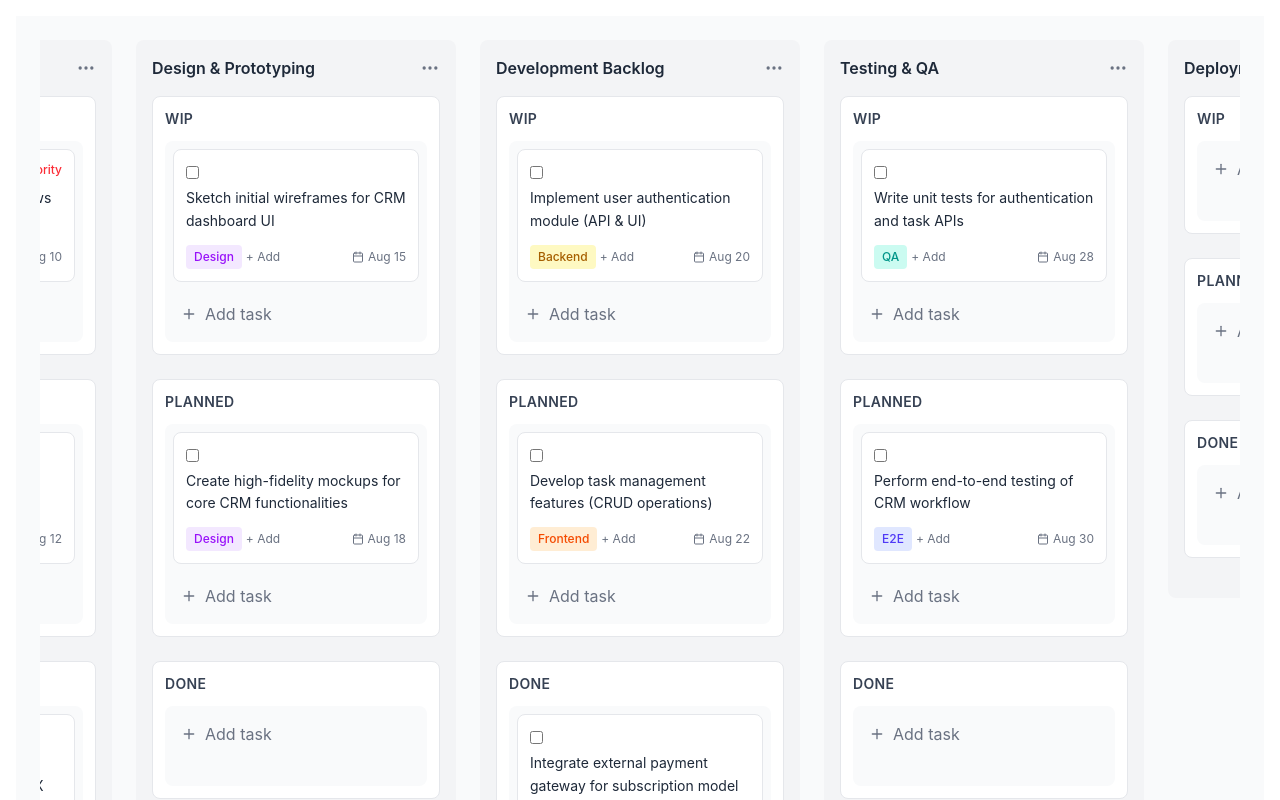
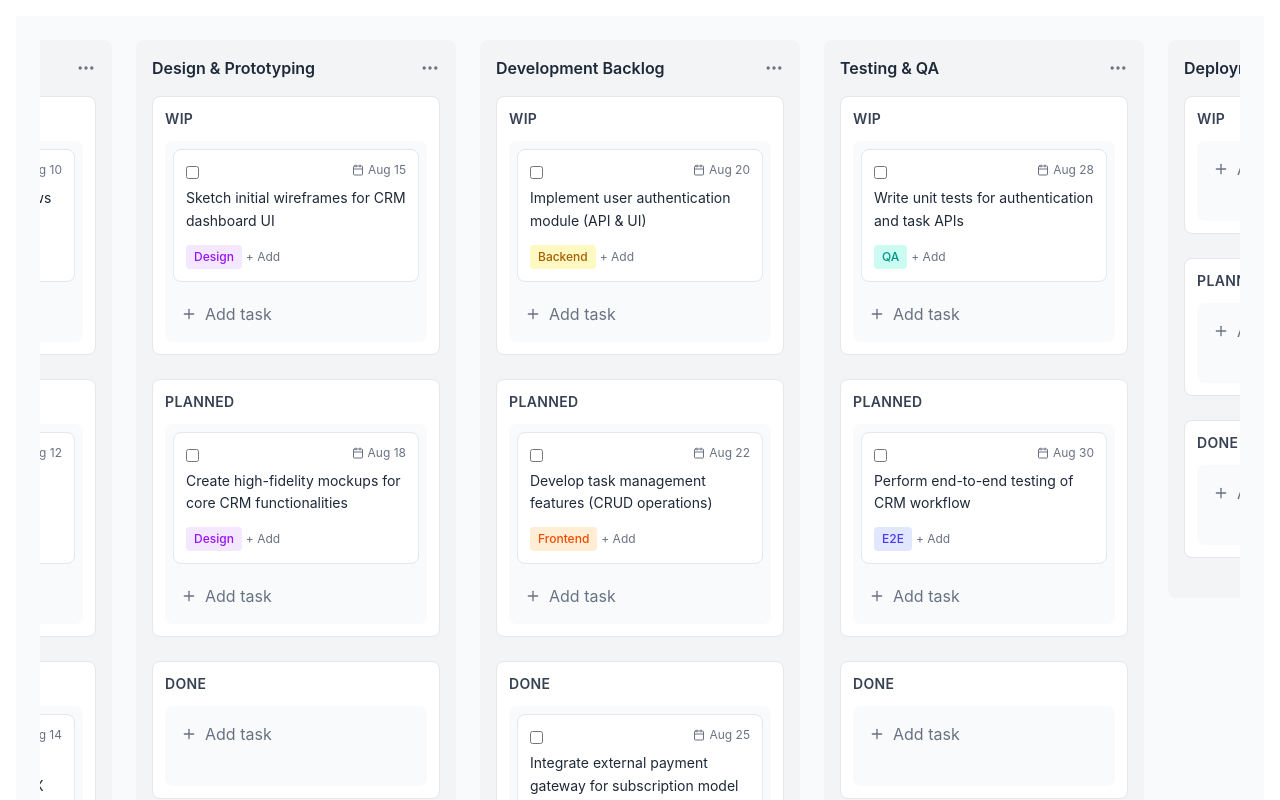
Before and after one commit to olegme/get-craftly-app, a React (Vite) app: page / in a window 1280 px wide. Shown: the top 800 px of the page. Built offline with nearby package versions, Linux system fonts and the light colour scheme.

Commit message:
\"feat: Move date field to upper right corner of card\"

```diff
--- a/src/components/Card/DraggableCard.jsx
+++ b/src/components/Card/DraggableCard.jsx
@@ -69,6 +69,10 @@ export const DraggableCard = ({ card, columnId, rowIndex, updateCardTitle, updat
             {card.priority}
           </span>
         )}
+        <div className="flex items-center text-xs text-gray-500">
+          <Calendar className="w-3 h-3 mr-1" />
+          {card.date}
+        </div>
       </div>
 
       {isEditing ? (
@@ -111,10 +115,7 @@ export const DraggableCard = ({ card, columnId, rowIndex, updateCardTitle, updat
           updateCardTags={(newTags) => updateCardTags(card.id, columnId, rowIndex, newTags)}
           addNewTag={addNewTag}
         />
-        <div className="flex items-center text-xs text-gray-500">
-          <Calendar className="w-3 h-3 mr-1" />
-          {card.date}
-        </div>
+        {/* Date div moved */}
       </div>
     </div>
   );
```
Also changed, not shown: 1 other file (tests, documents, lock files or other folders).
